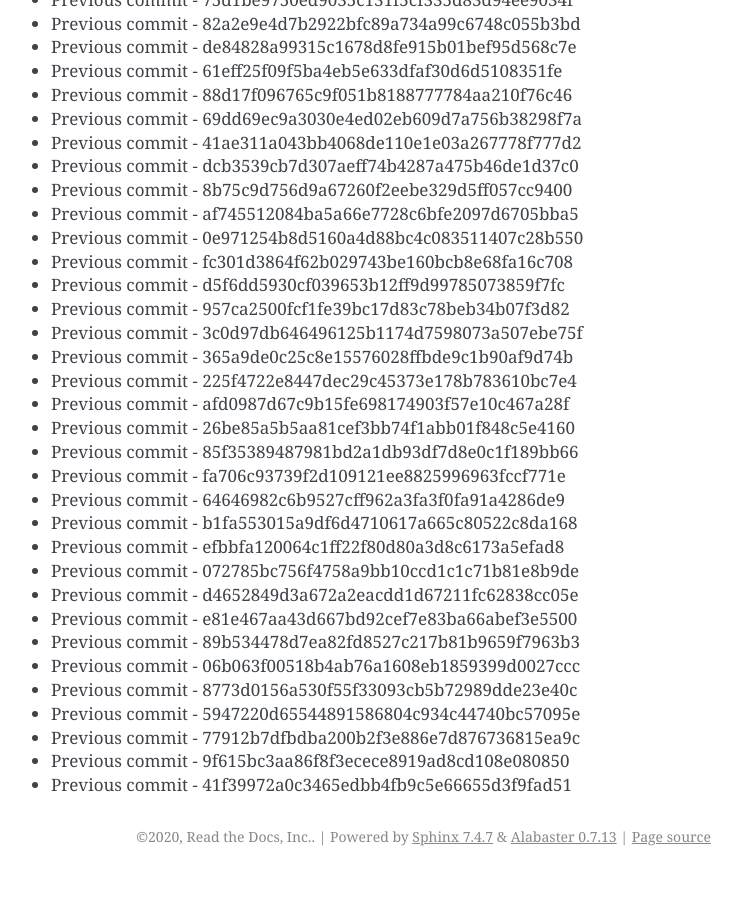
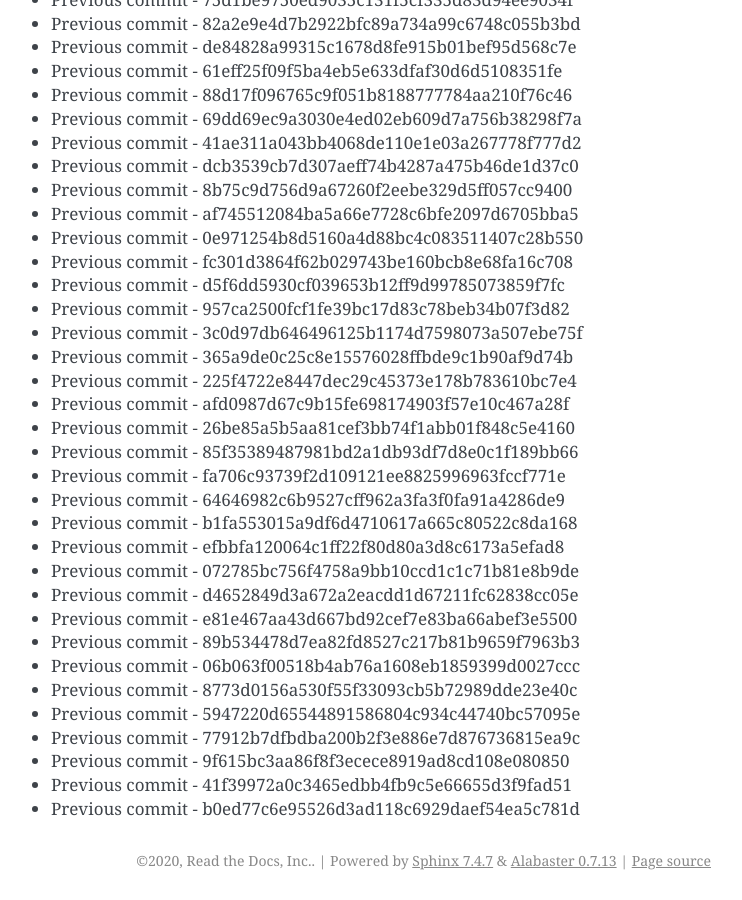
Before and after one commit to readthedocs/rtd-git-stresstest, a Sphinx documentation site: the page built from docs/updates.rst, in a window 1280 px wide and 900 px high, scrolled down 21121 px. Shown: the whole window, without its empty margins (399-1141 px from the left). Built offline with Sphinx 7.4.7, drawn with Linux system fonts in a browser that asks for light colours; before the commit the page ends 21997 px from its top, so only the background shows below that.

Commit message:
Generating commit from previous: b0ed77c6e95526d3ad118c6929daef54ea5c781d

```diff
--- a/docs/updates.rst
+++ b/docs/updates.rst
@@ -919,3 +919,4 @@ It can be tested for any performance characteristics.
 * Previous commit - 77912b7dfbdba200b2f3e886e7d876736815ea9c
 * Previous commit - 9f615bc3aa86f8f3ecece8919ad8cd108e080850
 * Previous commit - 41f39972a0c3465edbb4fb9c5e66655d3f9fad51
+* Previous commit - b0ed77c6e95526d3ad118c6929daef54ea5c781d
```
